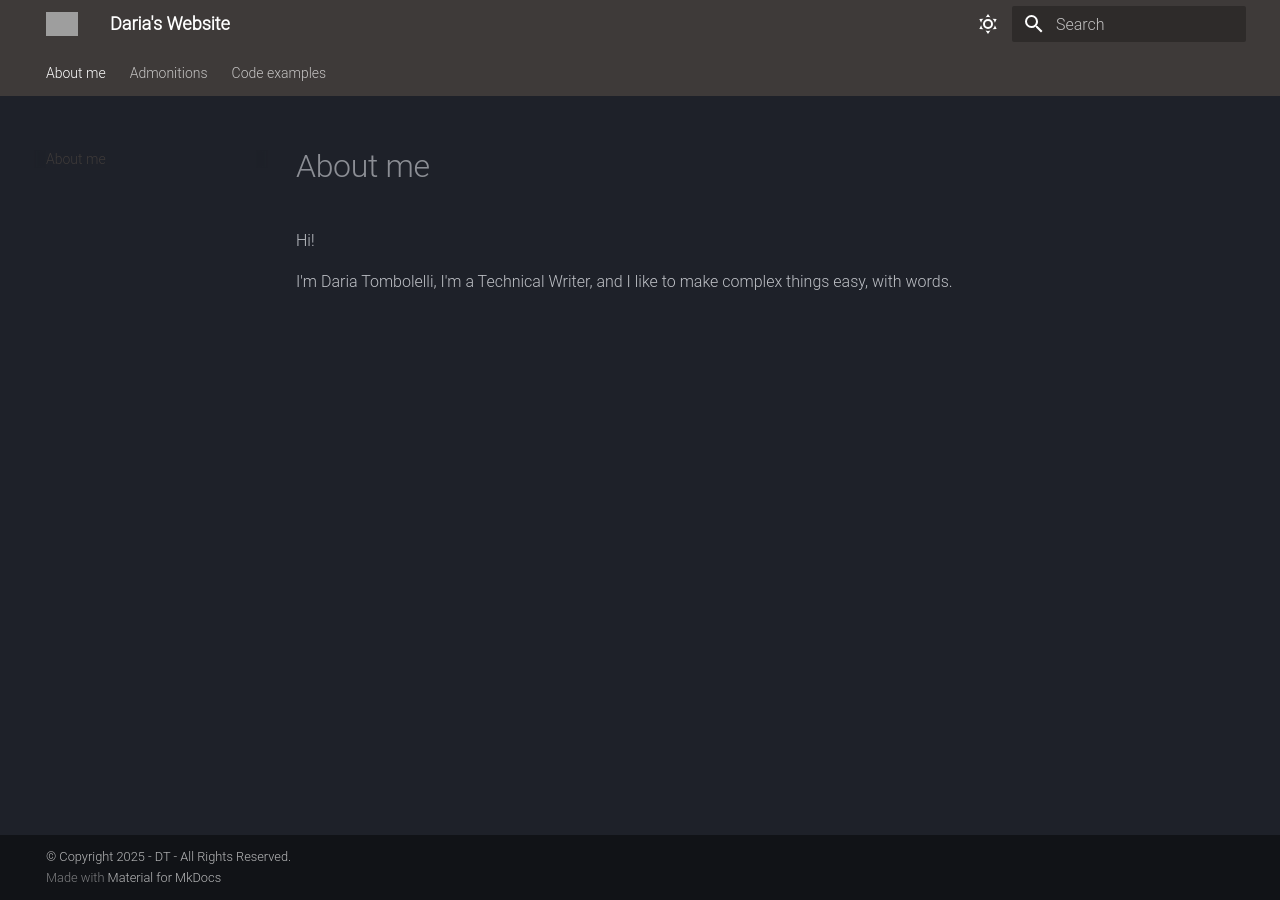
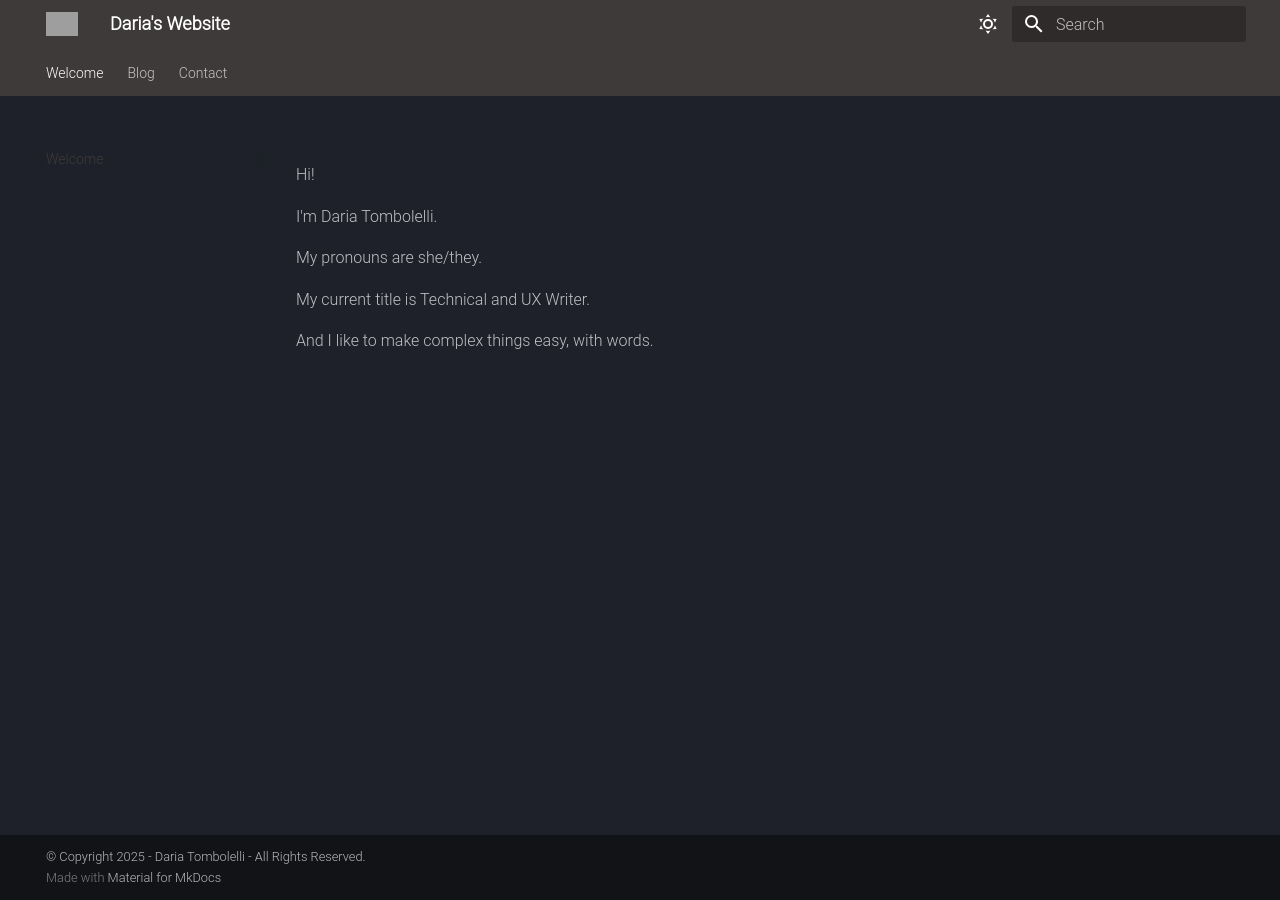
Before and after one commit to dariaavv/test-my-site, an MkDocs documentation site: the page built from docs/index.md, in a window 1280 px wide. Built offline with MkDocs 1.6.1 and Material for MkDocs 9.7.7, drawn with Linux system fonts in a browser that asks for light colours; some web fonts are replaced; grey boxes are pictures that could not be loaded.

```diff
--- a/docs/index.md
+++ b/docs/index.md
@@ -1,5 +1,12 @@
-# About me
 
 Hi!
 
-I'm Daria Tombolelli, I'm a Technical Writer, and I like to make complex things easy, with words.
+I'm Daria Tombolelli.
+
+My pronouns are she/they.
+
+My current title is Technical and UX Writer.
+
+And I like to make complex things easy, with words.
+
+#
--- a/mkdocs.yml
+++ b/mkdocs.yml
@@ -47,4 +47,5 @@ markdown_extensions:
   - pymdownx.superfences
   - admonition
   - pymdownx.details
-copyright: © Copyright 2025 - DT - All Rights Reserved.
+copyright: © Copyright 2025 - Daria Tombolelli - All Rights Reserved.
+INHERIT: ./nav.yml
--- /dev/null
+++ b/nav.yml
@@ -0,0 +1,5 @@
+nav:
+  - Welcome: index.md
+  - Blog:
+      - 28 Apr 2025: 20250428.md
+  - Contact: contact.md
```
Also changed, not shown: docs/20250428.md (added, +21 -0 lines), docs/about/index.md (added, +1 -0 lines), docs/blog/index.md (added, +1 -0 lines), docs/contact.md (added, +9 -0 lines), docs/about/projects.md (added), docs/about/skills.md (added).
